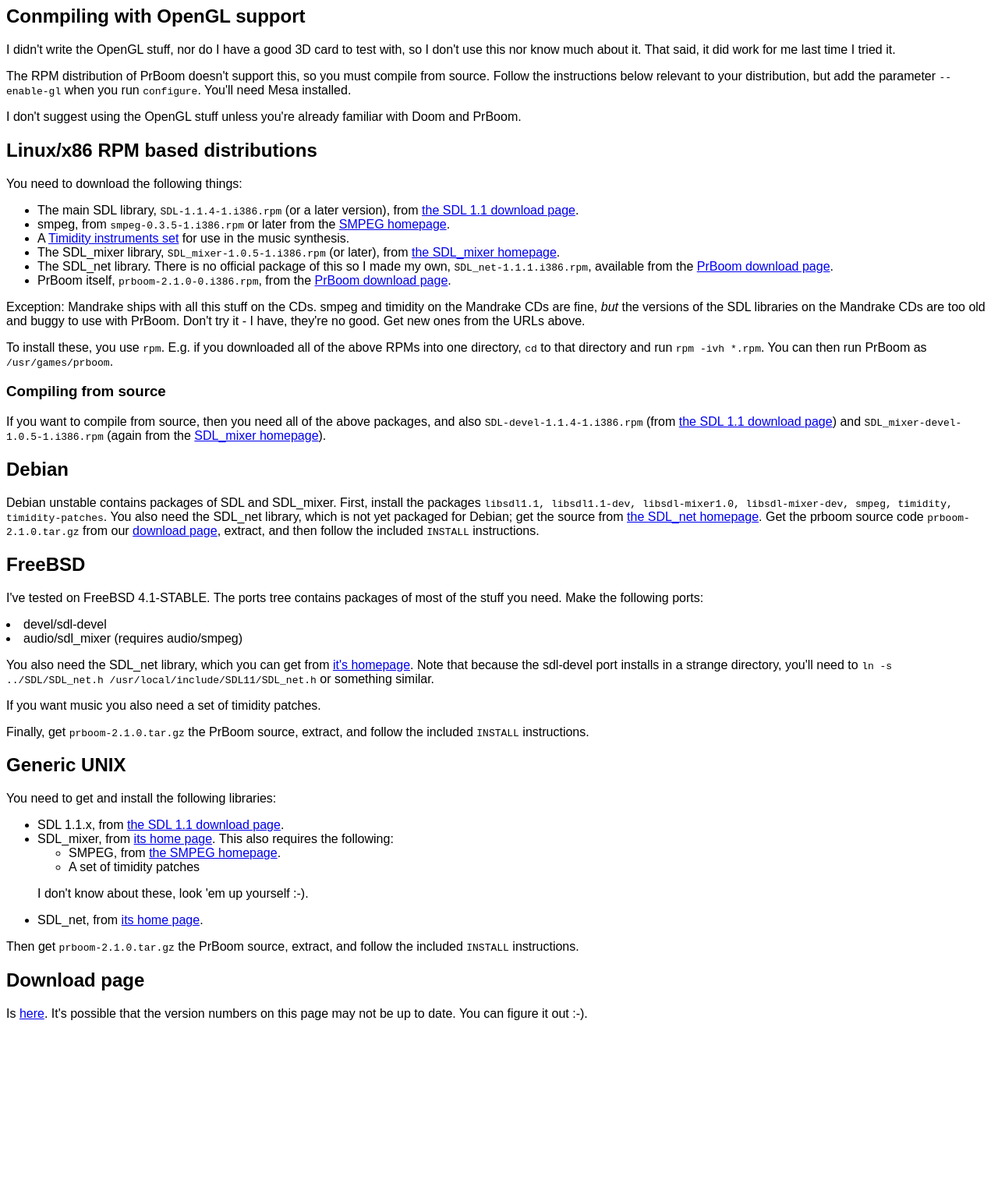
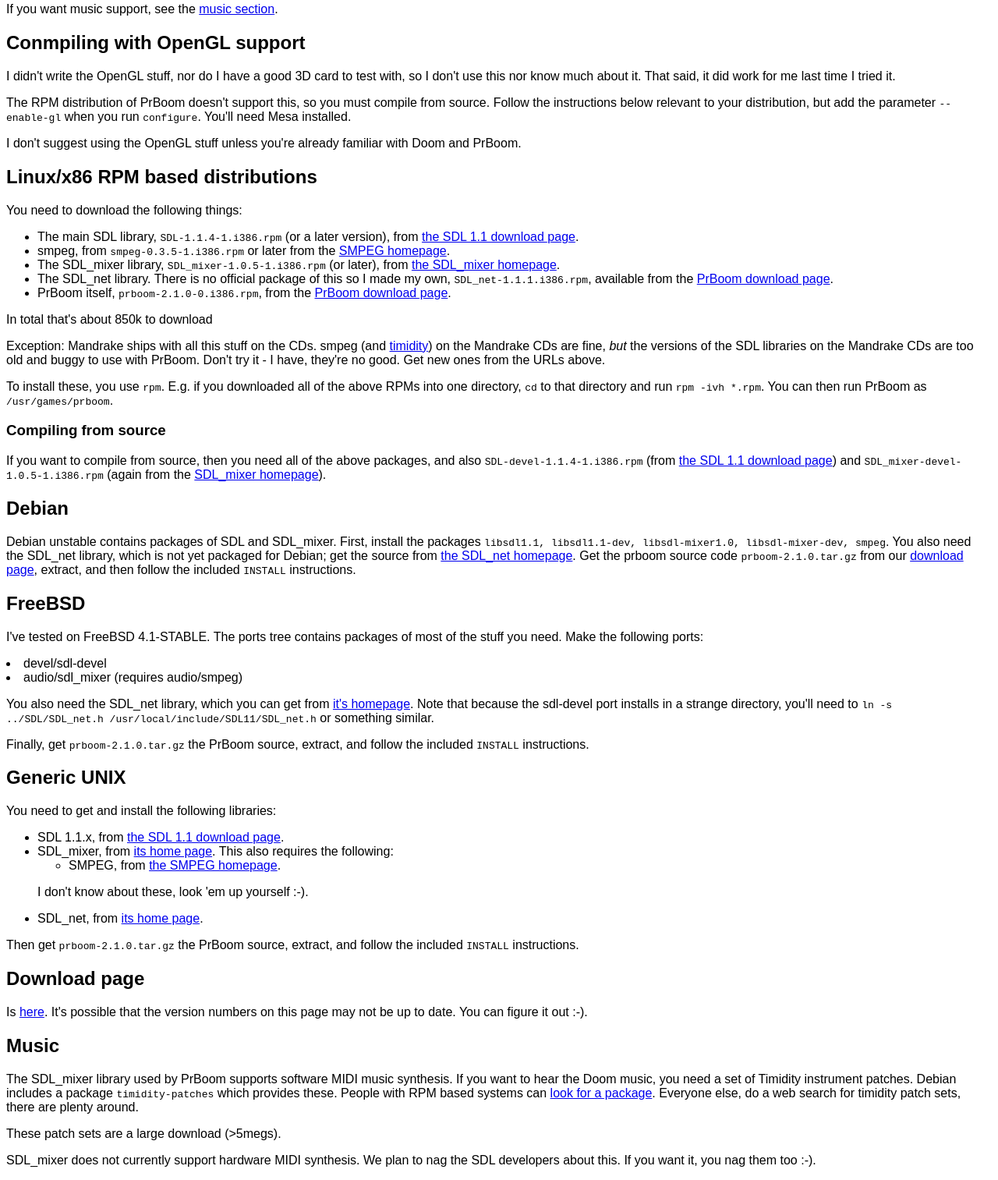
Before and after one commit to carlyhubido/foxtracs, a plain HTML site: page website/linux.html in a window 1280 px wide. Shown: the part 276-1789 px from the top of the page at 78% size. Before the commit the page ends 1601 px from the top, so only its background shows below. Drawn offline with Linux system fonts and the light colour scheme.

Commit message:
Separate section for Timidity

```diff
--- a/website/linux.html
+++ b/website/linux.html
@@ -5,7 +5,7 @@
  <title>PrBoom - Linux/UNIX Installation</title>
  <meta name="author" content="Colin Phipps" />
  <meta name="generator" content="vi (FreeBSD 4.1-STABLE i686)" />
- <meta name="CVSID" content="$Id: linux.html,v 1.1 2000/09/02 19:37:12 cph Exp $" />
+ <meta name="CVSID" content="$Id: linux.html,v 1.2 2000/09/03 13:10:42 cph Exp $" />
  <link rel="stylesheet" href="main.css" type="text/css" />
 </head>
 <body>
@@ -28,6 +28,7 @@
  <li><a href="#freebsd">FreeBSD</a> (may be appropriate for other BSDs)</li>
  <li><a href="#unix">Generic UNIX</a> (anything else)</li>
 </ul>
+<p>If you want music support, see the <a href="#timidity">music section</a>.</p>
 <h2>Conmpiling with OpenGL support</h2>
  <p>
   I didn't write the OpenGL stuff, nor do I have a good 3D card to test with,
@@ -52,7 +53,6 @@
   <li>smpeg, from <code>smpeg-0.3.5-1.i386.rpm</code> or later from
    the <a href="http://www.lokigames.com/development/smpeg.php3">SMPEG
    homepage</a>.</li>
-  <li>A <a href="http://rpmfind.net/linux/RPM/timidity-instruments.html">Timidity instruments set</a> for use in the music synthesis.
   <li>The SDL_mixer library, <code>SDL_mixer-1.0.5-1.i386.rpm</code> (or later),
    from <a href="http://www.libsdl.org/projects/SDL_mixer/">the SDL_mixer
    homepage</a>.</li>
@@ -62,8 +62,10 @@
   <li>PrBoom itself, <code>prboom-2.1.0-0.i386.rpm</code>, from the
    <a href="#download">PrBoom download page</a>.</li>
  </ul>
- <p>Exception: Mandrake ships with all this stuff on the CDs. smpeg and
-  timidity on the Mandrake CDs are fine, <em>but</em> the versions of the
+ <p>In total that's about 850k to download</p>
+ <p>Exception: Mandrake ships with all this stuff on the CDs. smpeg (and
+  <a href="#timidity">timidity</a>)
+  on the Mandrake CDs are fine, <em>but</em> the versions of the
   SDL libraries on the Mandrake CDs are too old and buggy to use with
   PrBoom. Don't try it - I have, they're no good. Get new ones from the
   URLs above.</p>
@@ -83,13 +85,14 @@
  <p>
   Debian unstable contains packages of SDL and SDL_mixer. First, install
    the packages <code>libsdl1.1, libsdl1.1-dev, libsdl-mixer1.0,
-   libsdl-mixer-dev, smpeg, timidity, timidity-patches</code>.
+   libsdl-mixer-dev, smpeg</code>.
    You also need the SDL_net library, which is not
    yet packaged for Debian; get the source from
    <a href="http://www.libsdl.org/projects/SDL_net/">the SDL_net homepage</a>.
    Get the prboom source code <code>prboom-2.1.0.tar.gz</code> from our
    <a href="#download">download page</a>, extract, and then follow the
    included <code>INSTALL</code> instructions.</dd>
+ </p>
 <h2><a name="freebsd">FreeBSD</a></h2>
  <p>
   I've tested on FreeBSD 4.1-STABLE. The ports tree contains packages
@@ -105,8 +108,6 @@
    <code>ln -s ../SDL/SDL_net.h /usr/local/include/SDL11/SDL_net.h</code>
    or something similar.
  </p><p>
-  If you want music you also need a set of timidity patches.
- </p><p>
   Finally, get <code>prboom-2.1.0.tar.gz</code> the PrBoom source, extract,
   and follow the included <code>INSTALL</code> instructions.
  </p>
@@ -120,7 +121,6 @@
    home page</a>. This also requires the following:
    <ul>
     <li>SMPEG, from <a href="http://www.lokigames.com/development/smpeg.php3">the SMPEG homepage</a>.</li>
-    <li>A set of timidity patches</li>
    </ul>
    <p>I don't know about these, look 'em up yourself :-).</p>
   </li>
@@ -133,5 +133,21 @@
  </p>
 <h2><a name="download">Download page</h2>
  <p>Is <a href="http://www.sourceforge.net/projects/showfiles.php?group_id=3396">here</a>. It's possible that the version numbers on this page may not be up to date. You can figure it out :-).</p>
+<h2><a name="timidity">Music</a></h2>
+ <p>
+  The SDL_mixer library used by PrBoom supports software MIDI music synthesis.
+  If you want to hear the Doom music, you need a set of Timidity
+  instrument patches.
+  Debian includes a package <code>timidity-patches</code> which provides
+  these. People with RPM based systems can
+  <a href="http://rpmfind.net/linux/RPM/timidity-instruments.html">look
+  for a package</a>. Everyone else, do a web search for timidity patch sets,
+  there are plenty around.
+ </p>
+ <note>These patch sets are a large download (>5megs).</note>
+ <p>
+  SDL_mixer does not currently support hardware MIDI synthesis. We plan to nag
+  the SDL developers about this. If you want it, you nag them too :-).
+ </p>
 </body>
 </html>
```
